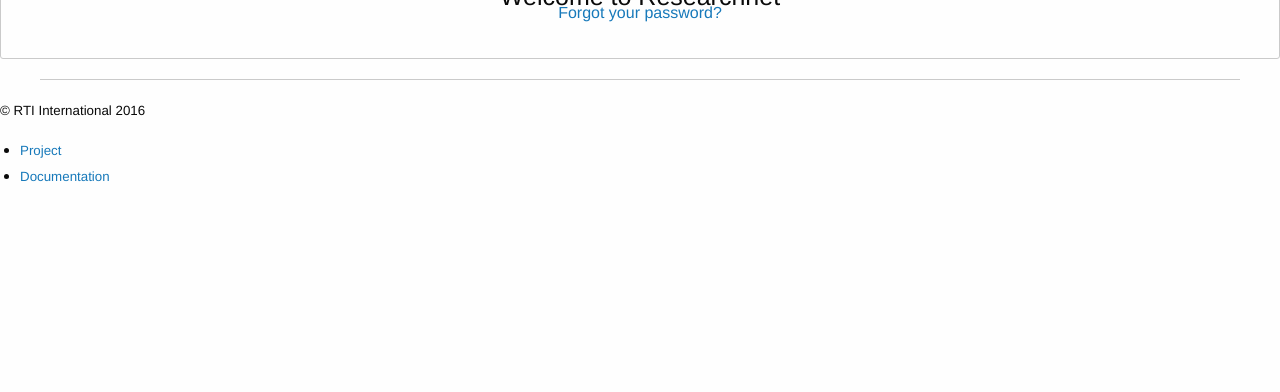
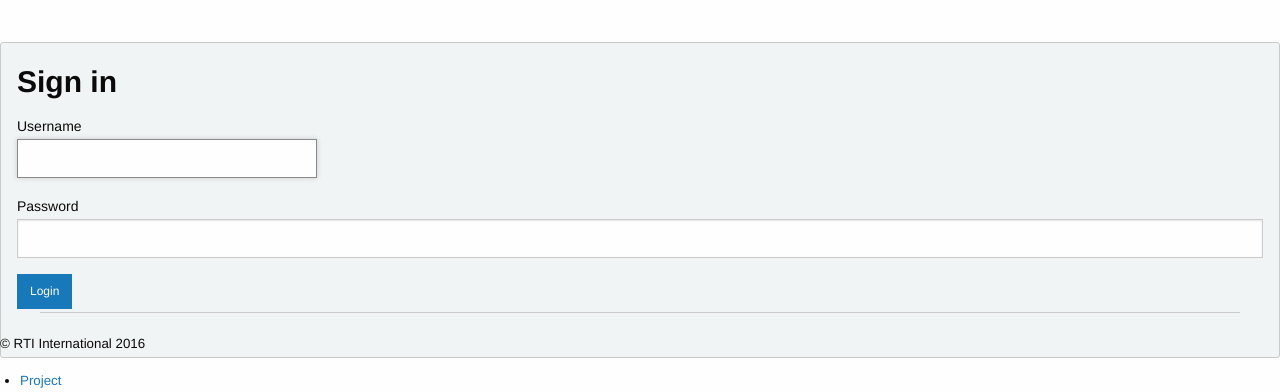
Before and after one commit to RTIInternational/researchnet, a Django app: page /accounts/login/ in a window 1280 px wide. Shown: the part 408-800 px from the top of the page. Run offline with Django 3.2, Linux system fonts and the light colour scheme; some libraries are stand-ins or nearby versions.

Commit message:
made login screen look more nicer

```diff
--- a/researchnet/config/settings/base.py
+++ b/researchnet/config/settings/base.py
@@ -14,7 +14,9 @@ https://docs.djangoproject.com/en/1.8/ref/settings/
 import os
 
 BASE_DIR = os.path.dirname(os.path.dirname(os.path.abspath(__file__)))
-
+PROJECT_ROOT = os.path.abspath(
+    os.path.join(os.path.dirname(__file__), ".."),
+)
 
 # Quick-start development settings - unsuitable for production
 # See https://docs.djangoproject.com/en/1.8/howto/deployment/checklist/
@@ -106,7 +108,7 @@ STATICFILES_FINDERS = (
     'compressor.finders.CompressorFinder',
 )
 
-BOWER_COMPONENTS_ROOT = os.path.abspath(os.path.join(BASE_DIR, '..', 'components'))
+BOWER_COMPONENTS_ROOT = os.path.join(PROJECT_ROOT, 'components')
 
 BOWER_INSTALLED_APPS = (
     'jquery#2.1.4',
--- a/researchnet/config/settings/local.py
+++ b/researchnet/config/settings/local.py
@@ -1,9 +1,6 @@
 from .base import *
 
 DEBUG = True
-
-# Database
-# https://docs.djangoproject.com/en/1.8/ref/settings/#databases
 
 DATABASES = {
     'default': {
--- a/researchnet/config/settings/production.py
+++ b/researchnet/config/settings/production.py
@@ -1,6 +1,4 @@
 from .base import *
-
-# Obviously this shouldn't be true but until the web proxy is setup (and nginx serves up the static files) we have to run the app in debug mode.
 
 DEBUG = False
 ALLOWED_HOSTS = ['*']
--- a/researchnet/core/static/login.css
+++ b/researchnet/core/static/login.css
@@ -1,18 +1,25 @@
 
-footer p, .footer-menu {
+footer  {
   font-size: 10pt;
+  position: fixed;
+  bottom: 0;
+  width: 100%;
+  height: 100px; /* choose any height */
 }
 
-
+#errorblock {
+	height: 60px;
+}
 
 .top-margin {
-  margin-top: 70px;
+  margin-top: 15px;
 }
 
 .log-in-form {
   border: 1px solid #cacaca;
   padding: 1rem;
   border-radius: 3px;
+  background-color: #F0F4F5;
 }
 
 input[type="text"] {
@@ -20,6 +27,8 @@ input[type="text"] {
 }
 
 #logintitle {
-  text-align: center;
+
   height: 55px;
+  font-weight: bold;
+  font-size: 30px;
 }
--- a/researchnet/core/templates/plain.html
+++ b/researchnet/core/templates/plain.html
@@ -22,7 +22,19 @@
 
 <link rel="icon" href="{% static 'favicon.ico' %}" type="image/x-icon">
 
+<nav class="top-bar" data-topbar>
+          <ul class="title-area">
 
+            <li class="name">
+              <h1>
+                <a href="/">
+                  <img src="{% static 'research-32.png' %}"/>
+                  Researchnet
+                </a>
+              </h1>
+            </li>
+          </ul>
+</nav>
 
 {% block head %}
 {% endblock %}
@@ -39,8 +51,6 @@
   <script src="{% static 'jquery/dist/jquery.min.js' %}"></script>
   <script src="{% static 'foundation/js/foundation.min.js' %}"></script>
   <script src="{% static 'foundation/js/vendor/modernizr.js' %}"></script>
-  <script src="{% static 'foundation/js/foundation/foundation.alert.js' %}"></script>
-
 {% endcompress %}
 
         <footer >
--- a/researchnet/core/templates/registration/login.html
+++ b/researchnet/core/templates/registration/login.html
@@ -15,21 +15,21 @@
 <div class="row">
   <div class="medium-6 medium-centered large-4 large-centered columns top-margin">
 
+  <div id="errorblock">
     {% if form.errors %}
     <div data-alert class="alert-box info radius">
       Your username and password didn't match.
       <a href="#" class="close">&times;</a>
     </div>
     {% endif %}
-
+  </div>
     <form method="post" action="{% url 'django.contrib.auth.views.login' %}">
         {% csrf_token %}
 
       <div class="row column log-in-form">
 
         <div id="logintitle">
-          <img src="{% static 'research-32.png' %}" class="left">
-          <h4>Welcome to Researchnet</h4>
+          <span>Sign in</span>
         </div>
 
         <label>Username
@@ -39,13 +39,13 @@
           {{ form.password }}
 
         </label>
-        <input id="show-password" type="checkbox"><label for="show-password">Show password</label>
+
         <p>
-          <input type="submit" class="button" value="Login" >
+          <input type="submit" class="button small" value="Login" >
           <input type="hidden" name="next" value="{{ next }}" />
          </p>
 
-        <p class="text-center"><a href="/forgot">Forgot your password?</a></p>
+
       </div>
     </form>
 
```
